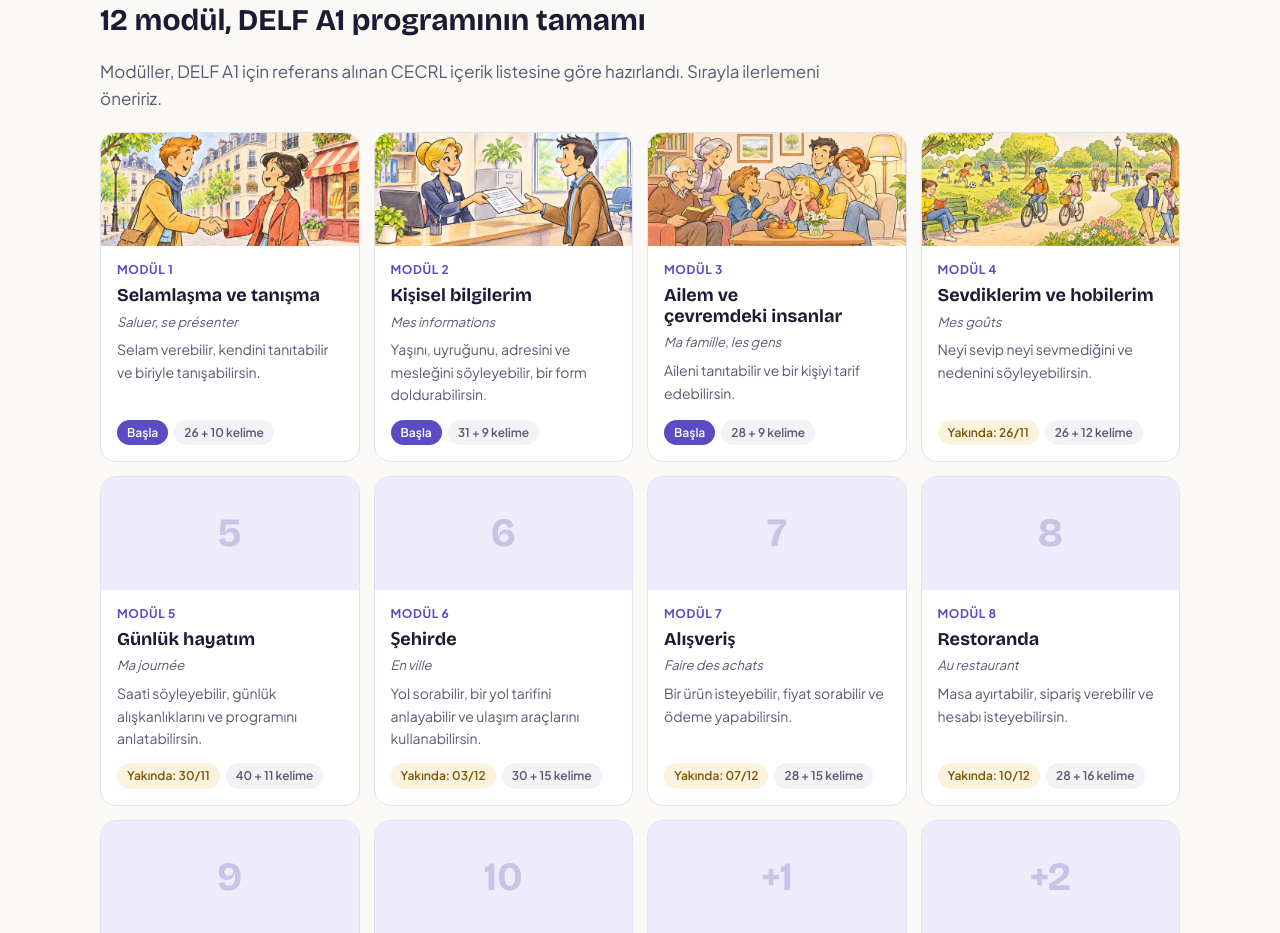
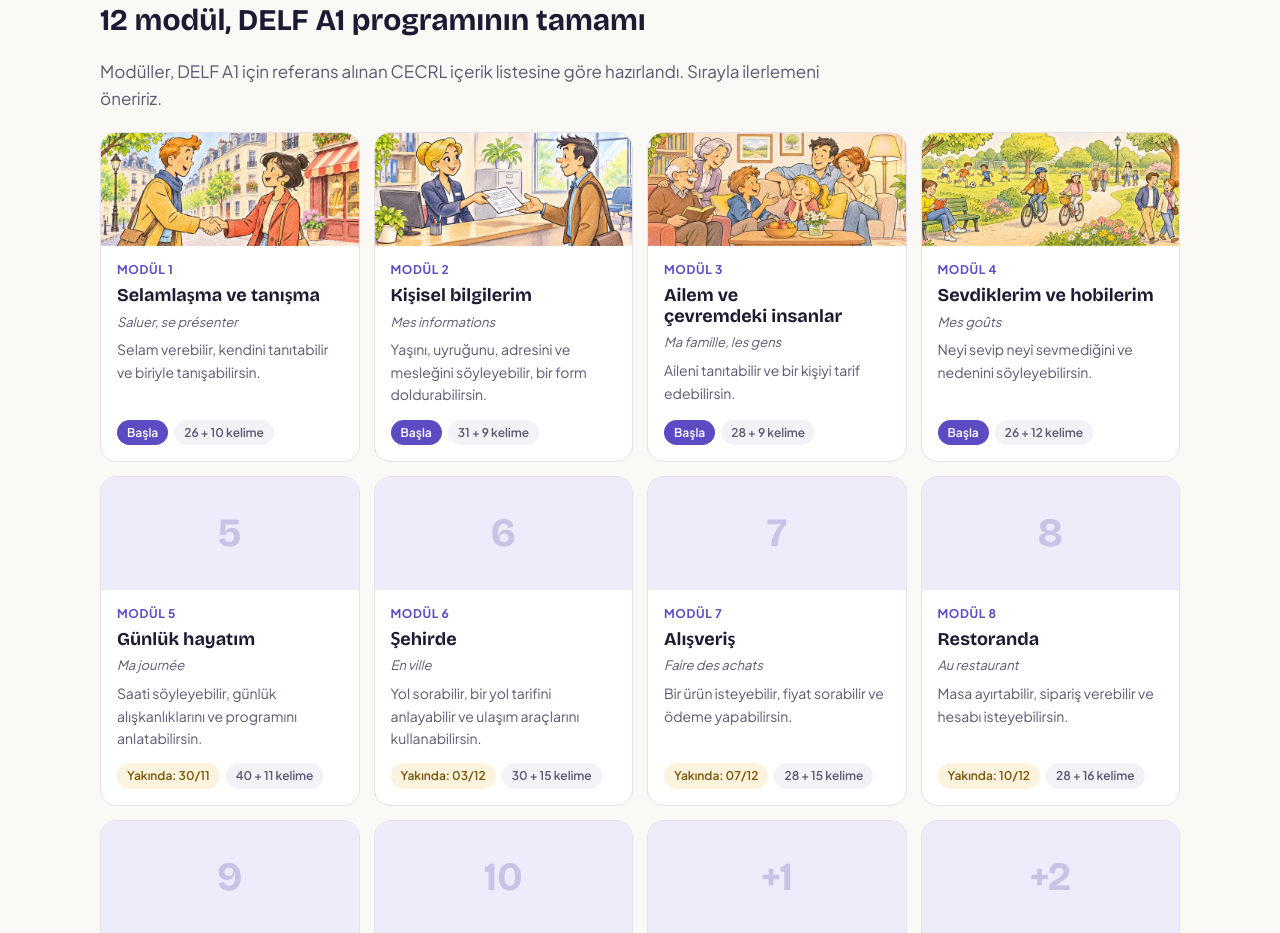
Before and after one commit to BayramKILIC/KFapp, a plain HTML site: page index.html in a window 1280 px wide. Shown: the part 1415-2348 px from the top of the page. Drawn offline with nearby package versions, Linux system fonts and the light colour scheme.

Commit message:
Accueil : ouverture du module 4
Co-Authored-By: Claude Fable 5.2 <noreply@anthropic.com>
Claude-Session: https://claude.ai/code/session_01Vcx89Tvkxm1GkUnJwwcFED

```diff
--- a/index.html
+++ b/index.html
@@ -205,8 +205,9 @@ footer small{display:block;margin-top:6px;color:#A9A5BF}
     <li class="mod open"><a class="cover" href="/delf-a1/modul-3-aile-ve-insanlar/" aria-label="Modül 3: Ailem ve çevremdeki insanlar"></a>
       <div class="thumb"><span class="num">3</span><img src="/a1/img/m03/m03-hero.webp" alt="" loading="lazy" onerror="this.remove()"></div>
       <div class="body"><span class="k">Modül 3</span><h3>Ailem ve çevremdeki insanlar</h3><span class="fr">Ma famille, les gens</span><p>Aileni tanıtabilir ve bir kişiyi tarif edebilirsin.</p><div class="meta"><span class="tag go">Başla</span><span class="tag">28 + 9 kelime</span></div></div></li>
-    <li class="mod"><div class="thumb"><span class="num">4</span><img src="/a1/img/m04/m04-hero.webp" alt="" loading="lazy" onerror="this.remove()"></div>
-      <div class="body"><span class="k">Modül 4</span><h3>Sevdiklerim ve hobilerim</h3><span class="fr">Mes goûts</span><p>Neyi sevip neyi sevmediğini ve nedenini söyleyebilirsin.</p><div class="meta"><span class="tag soon">Yakında: 26/11</span><span class="tag">26 + 12 kelime</span></div></div></li>
+    <li class="mod open"><a class="cover" href="/delf-a1/modul-4-sevdiklerim-ve-hobilerim/" aria-label="Modül 4: Sevdiklerim ve hobilerim"></a>
+      <div class="thumb"><span class="num">4</span><img src="/a1/img/m04/m04-hero.webp" alt="" loading="lazy" onerror="this.remove()"></div>
+      <div class="body"><span class="k">Modül 4</span><h3>Sevdiklerim ve hobilerim</h3><span class="fr">Mes goûts</span><p>Neyi sevip neyi sevmediğini ve nedenini söyleyebilirsin.</p><div class="meta"><span class="tag go">Başla</span><span class="tag">26 + 12 kelime</span></div></div></li>
     <li class="mod"><div class="thumb"><span class="num">5</span><img src="/a1/img/m05/m05-hero.webp" alt="" loading="lazy" onerror="this.remove()"></div>
       <div class="body"><span class="k">Modül 5</span><h3>Günlük hayatım</h3><span class="fr">Ma journée</span><p>Saati söyleyebilir, günlük alışkanlıklarını ve programını anlatabilirsin.</p><div class="meta"><span class="tag soon">Yakında: 30/11</span><span class="tag">40 + 11 kelime</span></div></div></li>
     <li class="mod"><div class="thumb"><span class="num">6</span><img src="/a1/img/m06/m06-hero.webp" alt="" loading="lazy" onerror="this.remove()"></div>
```
